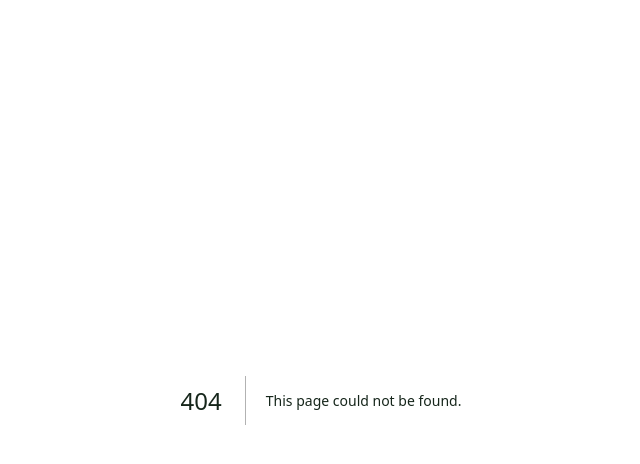
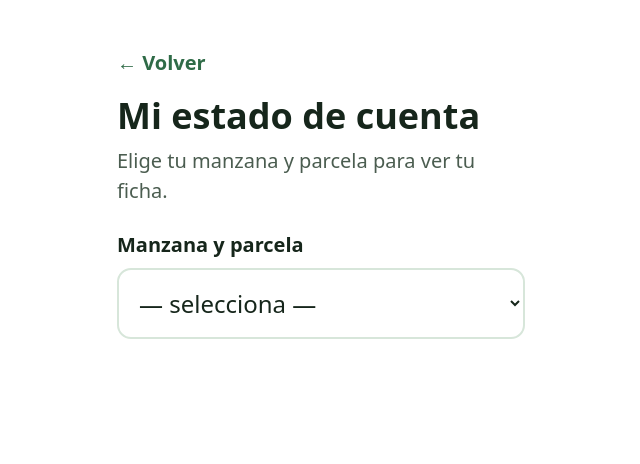
Before and after one commit to mvgarc/sansur, a Next.js app: page /residente in a window 1280 px wide. Before the commit this address had no page. Shown: the top 464 px of the page, without its empty margins (319-959 px from the left). Built offline with nearby package versions, Linux system fonts and the light colour scheme.

Commit message:
Vista del residente: consulta de ficha por manzana y parcela

```diff
--- /dev/null
+++ b/src/app/residente/page.tsx
@@ -0,0 +1,50 @@
+"use client";
+
+import { useState } from "react";
+import Link from "next/link";
+import { mockUnidades } from "@/data/mockUnidades";
+import { identificarUnidad } from "@/types";
+import FichaResidente from "@/components/FichaResidente";
+
+export default function ResidentePage() {
+  const [idSeleccionado, setIdSeleccionado] = useState("");
+  const unidad = mockUnidades.find((u) => u.id === idSeleccionado);
+
+  return (
+    <main className="mx-auto max-w-md px-5 py-8 sm:py-12">
+      <Link href="/" className="text-lg font-semibold text-sansur-green-600">
+        ← Volver
+      </Link>
+
+      <h1 className="mt-4 text-3xl font-bold text-sansur-ink">
+        Mi estado de cuenta
+      </h1>
+      <p className="mt-2 text-lg text-sansur-muted">
+        Elige tu manzana y parcela para ver tu ficha.
+      </p>
+
+      <label htmlFor="unidad" className="mt-6 block text-lg font-semibold">
+        Manzana y parcela
+      </label>
+      <select
+        id="unidad"
+        value={idSeleccionado}
+        onChange={(e) => setIdSeleccionado(e.target.value)}
+        className="mt-2 w-full rounded-card border-2 border-sansur-border bg-white px-4 py-4 text-xl"
+      >
+        <option value="">— selecciona —</option>
+        {mockUnidades.map((u) => (
+          <option key={u.id} value={u.id}>
+            {identificarUnidad(u)} · {u.nombreResponsable}
+          </option>
+        ))}
+      </select>
+
+      {unidad && (
+        <div className="mt-8">
+          <FichaResidente unidad={unidad} />
+        </div>
+      )}
+    </main>
+  );
+}
```
